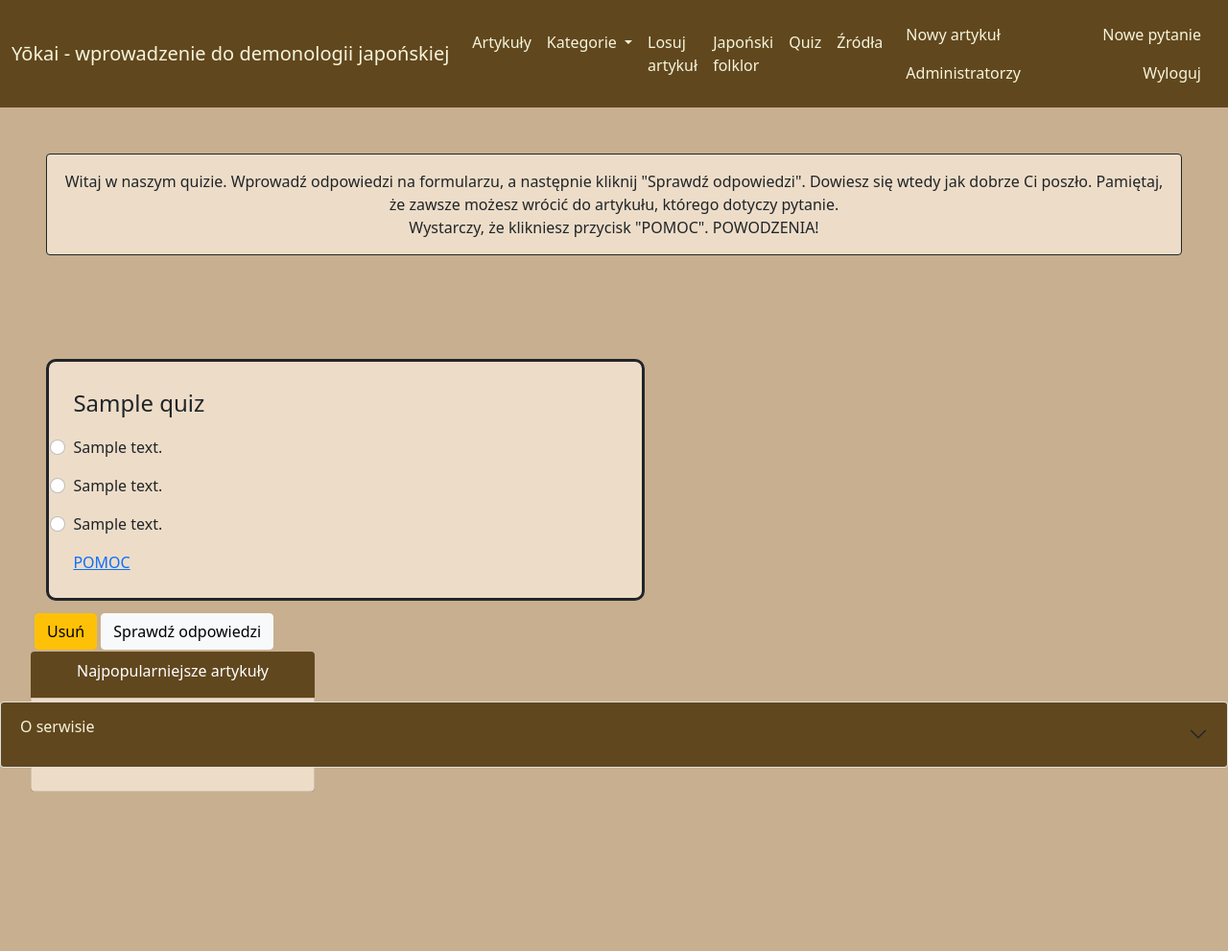
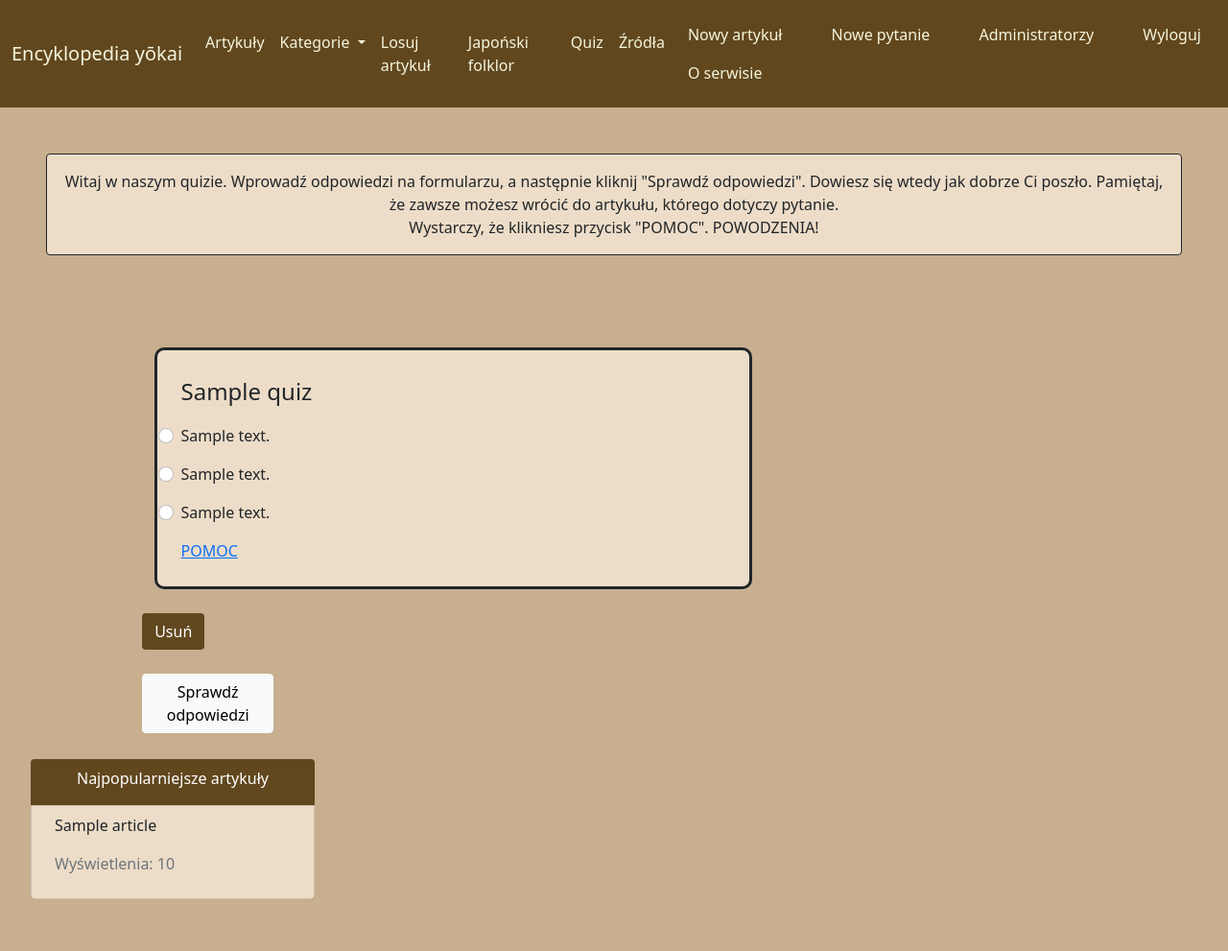
Before and after one commit to KacperRuchalowski/Praca_licencjacka, a Flask app: page /quiz in a window 1280 px wide. Shown: the whole page at 96% size. Before the commit the page ends 825 px from the top, so only its background shows below. Run offline with Flask 2, Linux system fonts and the light colour scheme; a user stored in the database is signed in; tables that the repository leaves empty hold one stand-in row (values such as "Sample post"); some libraries are stand-ins or nearby versions; some web fonts are replaced.

Commit message:
Minor fixes

```diff
--- a/app.py
+++ b/app.py
@@ -130,6 +130,11 @@ def save_picture(form_picture):
     return picture_fn
 
 
+def makePercent(points, maxPoints):
+    percent = (points / maxPoints) * 100
+    return percent
+
+
 def IncrementViews(art_ID):
     article = Article.query.filter(Article.id == art_ID).first()
     article.views += 1
@@ -183,9 +188,11 @@ def quiz():
             else:
                 bad_answers.append(odp)
 
+        result = makePercent(points, maxAmount)
+
         return render_template('quiz_results.html', popular=GetMostPopularArticles(), quiz=results, points=points
                                , answer=good_answers, bad_answers=bad_answers, categories=GetAllCategories(),
-                               maxPoints=maxAmount)
+                               maxPoints=maxAmount, result=result)
 
     return render_template('quiz.html', popular=GetMostPopularArticles(), quiz=results, categories=GetAllCategories())
 
@@ -201,6 +208,11 @@ def editUser():
 @app.route('/sources')
 def sources():
     return render_template('sources.html', categories=GetAllCategories(), popular=GetMostPopularArticles())
+
+
+@app.route('/aboutUs')
+def aboutUs():
+    return render_template('aboutUs.html')
 
 
 @app.route('/linkQuiz/<Article_id>')
--- a/static/style.css
+++ b/static/style.css
@@ -66,7 +66,8 @@ body{
 }
 
 .questionControl {
-    margin: 5%;
+    margin-left: 50%;
+    margin-bottom: 10%;
     border-style: solid;
     border-radius: 10px;
     padding: 10%;
@@ -80,7 +81,7 @@ body{
     border-radius: 10px;
     padding: 5%;
     background-color: #edddc8;
-    width: 150%;
+    width: 100%;
 }
 
 .questionTitle {
@@ -135,3 +136,26 @@ body{
 .custom-toggler.navbar-toggler {
     border-color: lightgreen;
 }
+
+.categoryMove {
+    margin-left: 15%;
+}
+
+.quizMove {
+    margin-left: 45%;
+    margin-bottom: 10%;
+}
+
+.questionControlResults {
+    margin: 5%;
+    border-style: solid;
+    border-radius: 10px;
+    padding: 5%;
+    background-color: #edddc8;
+    width: 100%;
+}
+
+.removeButton {
+    background-color: #61471E;
+    color: white;
+}
--- a/templates/base_template.html
+++ b/templates/base_template.html
@@ -5,14 +5,14 @@
     <link href="https://cdn.jsdelivr.net/npm/bootstrap@5.0.0-beta3/dist/css/bootstrap.min.css" rel="stylesheet" integrity="sha384-eOJMYsd53ii+scO/bJGFsiCZc+5NDVN2yr8+0RDqr0Ql0h+rP48ckxlpbzKgwra6" crossorigin="anonymous">
     <link rel="stylesheet" href="/static/style.css">
 <link href='http://fonts.googleapis.com/css?family=Coda+Caption&subset=latin,latin-ext' rel='stylesheet' type='text/css'>
-    <title>{% block title %}{% endblock %}  Yōkai - wprowadzenie do demonologii japońskiej </title>
+    <title>{% block title %}{% endblock %} Encyklopedia yōkai </title>
 </head>
 
 <body>
 
 <nav class="navbar sticky-top navbar-expand-lg navbarControl">
   <div class="container-fluid">
-    <a class="navbar-brand navbarItemDecor" href="/">Yōkai - wprowadzenie do demonologii japońskiej</a>
+    <a class="navbar-brand navbarItemDecor" href="/">Encyklopedia yōkai</a>
     <button class="navbar-toggler navbar-dark" type="button" data-bs-toggle="collapse" data-bs-target="#navbarSupportedContent" aria-controls="navbarSupportedContent" aria-expanded="false" aria-label="Toggle navigation">
       <span class="navbar-toggler-icon"></span>
     </button>
@@ -77,6 +77,11 @@
              <a class="nav-link active navbarItemDecor" href="/login"> Zaloguj się </a>
            {% endif %}
         </li>
+    <li class="navbar-item">
+
+        <a class="nav-link active navbarItemDecor" href="/aboutUs"> O serwisie </a>
+
+    </li>
 
     </ul>
     </div>
@@ -125,23 +130,6 @@
 </div>
 
 
-<div class="accordion fixed-bottom" id="accordionExample">
-  <div class="accordion-item">
-    <h2 class="accordion-header" id="headingThree">
-      <button class="accordion-button collapsed navbarControl" type="button" data-bs-toggle="collapse" data-bs-target="#collapseThree" aria-expanded="false" aria-controls="collapseThree">
-          <p class="navbarItemDecor"> O serwisie</p>
-      </button>
-    </h2>
-    <div id="collapseThree" class="accordion-collapse collapse " aria-labelledby="headingThree" data-bs-parent="#accordionExample">
-      <div class="accordion-body footerControl text-center">
-Autorem niniejszego serwisu jest Kacper Ruchałowski. <br>
-Serwis ten stanowi integralną część pracy licencjackiej (kierunek: Elektroniczne Przetwarzanie Informacji), przygotowanej pod kierunkiem dr. Piotra Śliwińskiego na Wydziale Zarządzania i Komunikacji Społecznej Uniwersytetu Jagiellońskiego.
-
-    </div>
-  </div>
-</div>
-</div>
-
 
 
 <script src="https://code.jquery.com/jquery-3.2.1.slim.min.js" integrity="sha384-KJ3o2DKtIkvYIK3UENzmM7KCkRr/rE9/Qpg6aAZGJwFDMVNA/GpGFF93hXpG5KkN" crossorigin="anonymous"></script>
--- a/templates/newPost.html
+++ b/templates/newPost.html
@@ -80,11 +80,6 @@
     </div>
   </div>
 </nav>
-
-
-
-
-
 
 
 <div class="d-flex justify-content-center">
--- a/templates/quiz.html
+++ b/templates/quiz.html
@@ -12,8 +12,6 @@
 
 
 {% block content %}
-
-
 
     <div class="form-check form-check-inline">
 
@@ -39,7 +37,7 @@
           <a href="linkQuiz/{{ p["Link"] }}"> POMOC </a>
           </div>
             {% if current_user.is_authenticated %}
-         <a href="/deleteQuestion/{{ p["ID"] }}" class="btn btn-warning"> Usuń </a>
+         <a href="/deleteQuestion/{{ p["ID"] }}" class="btn removeButton quizMove"> Usuń </a>
             {% endif %}
 
 
@@ -48,7 +46,7 @@
         {% endfor %}
 
         {% if quiz is defined and quiz|length %}
-        <button class="btn btn-light" type="submit">Sprawdź odpowiedzi</button>
+        <button class="btn btn-light quizMove" type="submit">Sprawdź odpowiedzi</button>
     {% endif %}
     </form>
     </div>
--- a/templates/single_category.html
+++ b/templates/single_category.html
@@ -7,7 +7,7 @@
 
 {% block content %}
 {% if article is defined and article.items|length %}
-<div class="container bcontent d-inline-flex">
+<div class="container bcontent d-inline-flex categoryMove">
 
 
         <hr />
@@ -15,7 +15,7 @@
         {% for art in article.items %}
 
     <div class="card cardBorder">
-           <img src="/static/images/{{ art.image }}" class=" resizeImageCard" alt="...">
+           <img src="/static/images/{{ art.image }}" class="resizeImageCard img-fluid" alt="...">
             <div class="card-body articleBackground">
                  <h5 class="card-title">{{ art.name }}</h5>
             </div>
```
Also changed, not shown: templates/aboutUs.html (added, +15 -0 lines), templates/quiz_results.html (+12 -6 lines).
